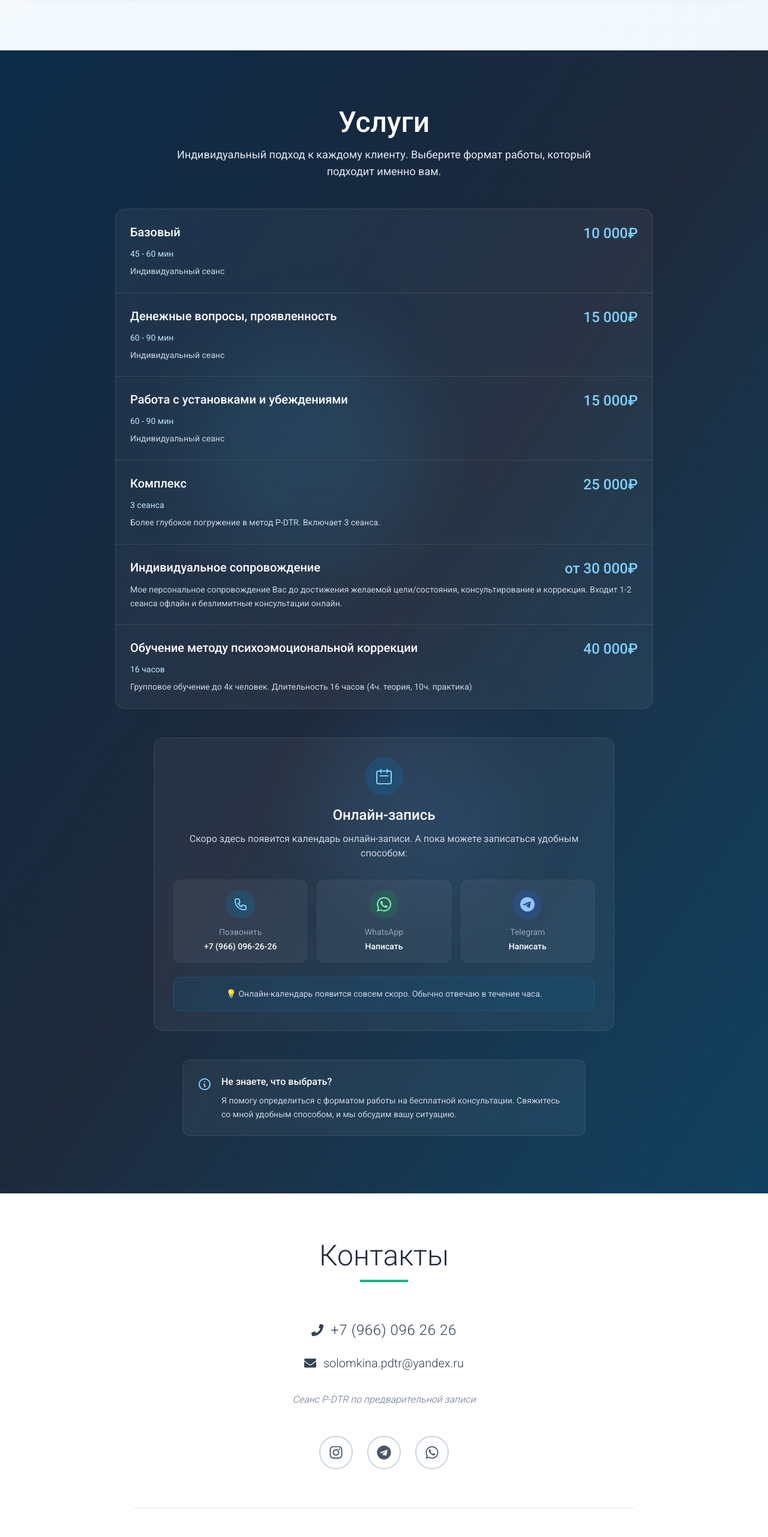
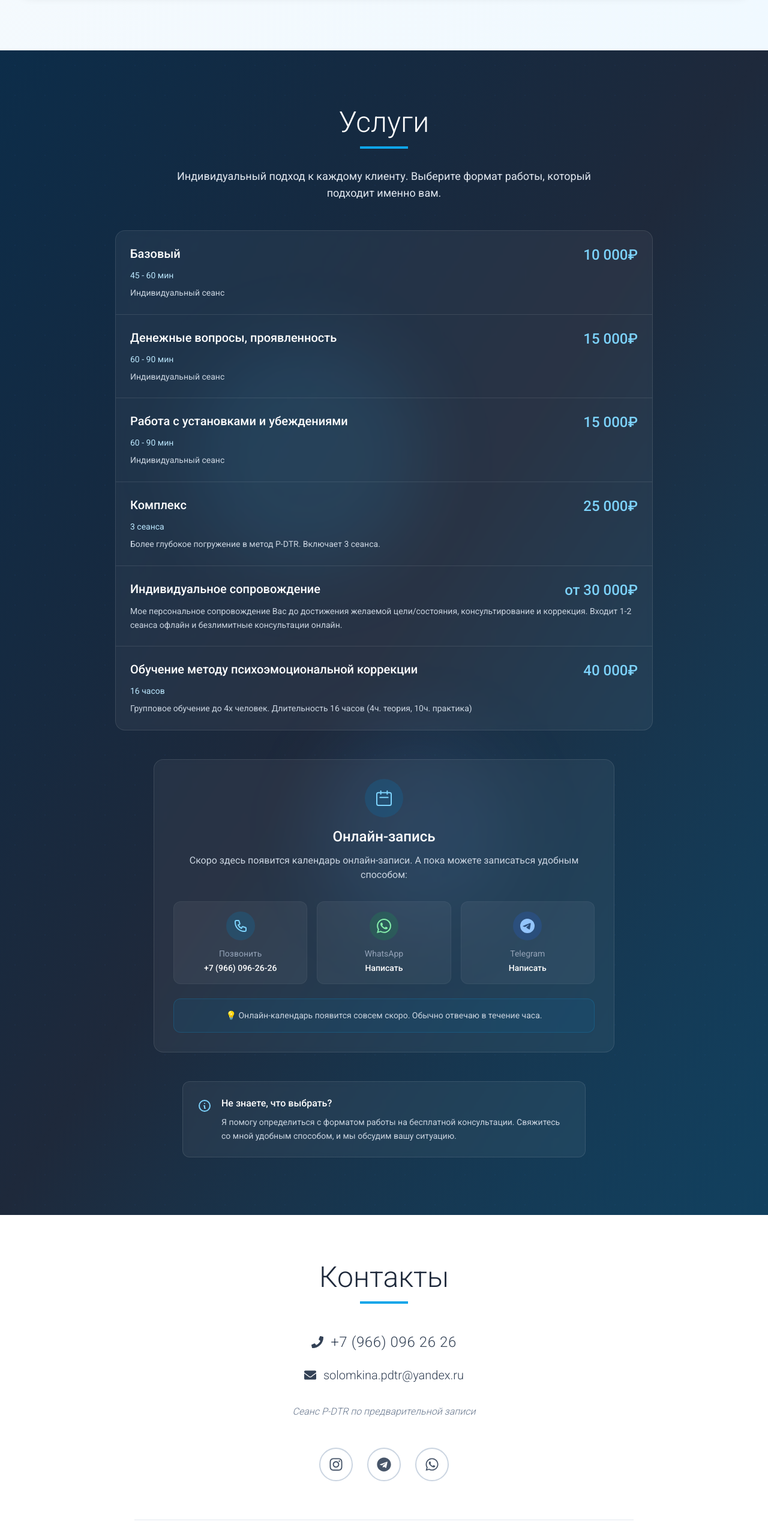
Before and after one commit to maratze/maria-pdtr, a React (Vite) app: page / in a window 1280 px wide. Shown: the part 5173-7736 px from the top of the page at 60% size. Built offline with nearby package versions, Linux system fonts and the light colour scheme.

Commit message:
feat: implement SectionHeader component for consistent section titles in Contacts and Services

```diff
--- a/src/components/Contacts.jsx
+++ b/src/components/Contacts.jsx
@@ -1,23 +1,18 @@
 import React from 'react';
 import { FaInstagram, FaTelegram, FaWhatsapp, FaPhone, FaEnvelope } from 'react-icons/fa';
+import SectionHeader from './SectionHeader';
 
 const Contacts = () => {
 	return (
 		<section id="contacts" className="py-20 bg-white">
 			<div className="max-w-4xl mx-auto px-4 sm:px-6 lg:px-8">
-				{/* Заголовок */}
-				<div className="text-center mb-16">
-					<h2 className="text-3xl sm:text-4xl md:text-5xl font-light text-slate-800 mb-4">
-						Контакты
-					</h2>
-					<div className="w-20 h-1 bg-emerald-500 mx-auto"></div>
-				</div>
+				<SectionHeader title="Контакты" />
 
 				{/* Основная контактная информация */}
-				<div className="text-center mb-12">
+				<div className="text-center mb-12 mt-12">
 					<div className="space-y-6">
 						<div className="group">
-							<div className="inline-flex items-center gap-3 text-slate-700 hover:text-emerald-600 transition-colors">
+							<div className="inline-flex items-center gap-3 text-slate-700 hover:text-ocean-500 transition-colors">
 								<FaPhone className="text-xl" />
 								<a href="tel:+79660962626" className="text-2xl font-light tracking-wide">
 									+7 (966) 096 26 26
@@ -26,7 +21,7 @@ const Contacts = () => {
 						</div>
 
 						<div className="group">
-							<div className="inline-flex items-center gap-3 text-slate-700 hover:text-emerald-600 transition-colors">
+							<div className="inline-flex items-center gap-3 text-slate-700 hover:text-ocean-500 transition-colors">
 								<FaEnvelope className="text-xl" />
 								<a href="mailto:solomkina.pdtr@yandex.ru" className="text-xl font-light">
 									solomkina.pdtr@yandex.ru
@@ -55,7 +50,7 @@ const Contacts = () => {
 						href="https://t.me"
 						target="_blank"
 						rel="noopener noreferrer"
-						className="w-14 h-14 flex items-center justify-center rounded-full border-2 border-slate-300 text-slate-600 hover:border-blue-500 hover:text-blue-500 hover:shadow-lg transition-all duration-300"
+						className="w-14 h-14 flex items-center justify-center rounded-full border-2 border-slate-300 text-slate-600 hover:border-ocean-500 hover:text-ocean-500 hover:shadow-lg transition-all duration-300"
 						aria-label="Telegram"
 					>
 						<FaTelegram className="text-2xl" />
--- /dev/null
+++ b/src/components/SectionHeader.jsx
@@ -0,0 +1,14 @@
+import React from 'react';
+
+const SectionHeader = ({ title, isDarkMode = false }) => {
+	return (
+		<div className="text-center mb-8">
+			<h2 className={`text-3xl sm:text-4xl md:text-5xl font-light mb-4 ${isDarkMode ? 'text-white' : 'text-slate-800'}`}>
+				{title}
+			</h2>
+			<div className={`w-20 h-1 mx-auto ${isDarkMode ? 'bg-ocean-500' : 'bg-ocean-500'}`}></div>
+		</div>
+	);
+};
+
+export default SectionHeader;
--- a/src/components/Services.jsx
+++ b/src/components/Services.jsx
@@ -1,4 +1,5 @@
 import React from 'react'
+import SectionHeader from './SectionHeader';
 
 const Services = () => {
 	const services = [
@@ -69,9 +70,7 @@ const Services = () => {
 			<div className="relative max-w-5xl mx-auto px-4 sm:px-6 lg:px-8">
 				{/* Заголовок секции */}
 				<div className="text-center mb-8 sm:mb-12">
-					<h2 className="text-3xl sm:text-3xl md:text-4xl lg:text-5xl font-medium text-white mb-3 sm:mb-4 px-2">
-						Услуги
-					</h2>
+					<SectionHeader title="Услуги" isDarkMode={true} />
 					<p className="text-md md:text-lg text-slate-200 max-w-3xl mx-auto px-2 sm:px-4">
 						Индивидуальный подход к каждому клиенту. Выберите формат работы, который подходит именно вам.
 					</p>
```
